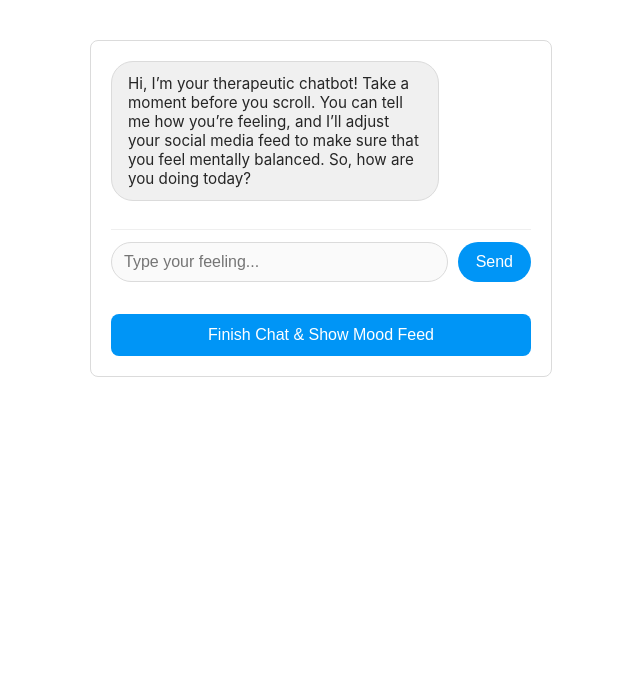
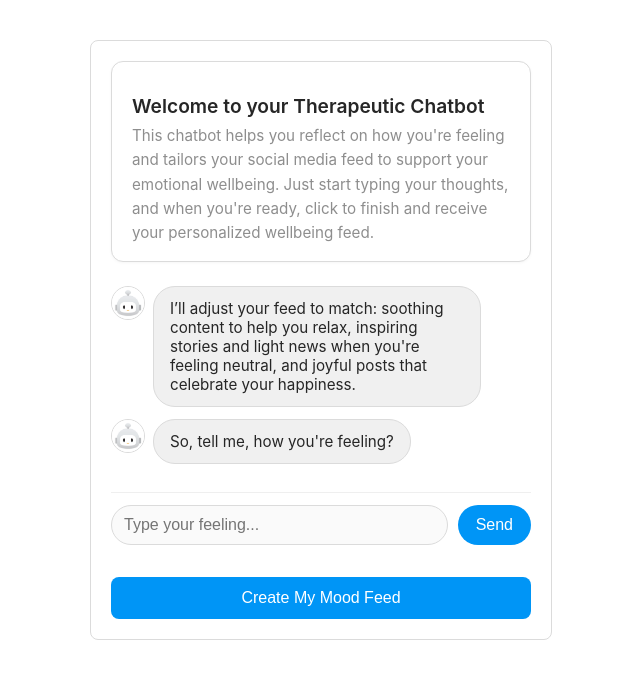
Before and after one commit to NoortjevanVelzen/therapeutic-chatbot, a React (Create React App) app in the folder frontend/: page / in a window 1280 px wide. Both pictures are taken after a click on the button "Get Started". Shown: the top 678 px of the page, without its empty margins (319-959 px from the left). Built offline with nearby package versions, Linux system fonts and the light colour scheme.

Commit message:
explanatory box above chatbot interface and chatbot avatars next to messages

```diff
--- a/frontend/src/components/ChatbotScreen.js
+++ b/frontend/src/components/ChatbotScreen.js
@@ -11,7 +11,11 @@ function ChatbotScreen({ onFinish }) {
     {
       role: "assistant",
       content:
-        "Hi, I’m your therapeutic chatbot! Take a moment before you scroll. You can tell me how you’re feeling, and I’ll adjust your social media feed to make sure that you feel mentally balanced. \n So, how are you doing today?",
+        "I’ll adjust your feed to match: soothing content to help you relax, inspiring stories and light news when you're feeling neutral, and joyful posts that celebrate your happiness.",
+    },
+    {
+      role: "assistant",
+      content: "So, tell me, how you're feeling?",
     },
   ]);
   const [input, setInput] = useState("");
@@ -75,17 +79,29 @@ function ChatbotScreen({ onFinish }) {
 
   return (
     <div className={styles.container}>
+      <div className={styles.introBox}>
+        <h2 className={styles.introTitle}>Welcome to your Therapeutic Chatbot</h2>
+        <p className={styles.introText}>
+          This chatbot helps you reflect on how you're feeling and tailors your social media feed to support your emotional wellbeing. Just start typing your thoughts, and when you're ready, click to finish and receive your personalized wellbeing feed.
+        </p>
+      </div>
+
       <div className={styles.chatBox}>
         {messages.map((msg, idx) => (
           <div
             key={idx}
-            className={`${styles.message} ${
-              msg.role === "user" ? styles.user : styles.assistant
-            }`}
-          >
+            className={`${styles.message} ${msg.role === "user" ? styles.user : styles.assistant}`}
+        >
+            {msg.role === "assistant" && (
+              <img
+                src="/chatbot-avatar.png"
+                alt="Chatbot"
+                className={styles.avatarSmall}
+              />
+            )}
             <span className={styles.bubble}>{msg.content}</span>
           </div>
-        ))}
+    ))}
 
         <div className={styles.inputContainer}>
           <input
@@ -110,7 +126,7 @@ function ChatbotScreen({ onFinish }) {
           className={styles.finishButton}
           disabled={loading || !canFinish}
         >
-          {loading ? "Analyzing mood..." : "Finish Chat & Show Mood Feed"}
+          {loading ? "Analyzing mood..." : "Create My Mood Feed"}
         </button>
 
         {error && <div className={styles.error}>{error}</div>}
--- a/frontend/src/components/ChatbotScreen.module.css
+++ b/frontend/src/components/ChatbotScreen.module.css
@@ -1,3 +1,29 @@
+.introBox {
+  margin-bottom: 24px;
+  padding: 16px 20px;
+  background: #fff;
+  border: 1px solid #dbdbdb;
+  border-radius: 12px;
+  text-align: left;
+  box-shadow: 0 1px 3px rgba(0, 0, 0, 0.04);
+  font-family: -apple-system, BlinkMacSystemFont, "Segoe UI", Roboto, Helvetica,
+    Arial, sans-serif;
+}
+
+.introTitle {
+  font-size: 1.2rem;
+  font-weight: 600;
+  color: #262626;
+  margin-bottom: 6px;
+}
+
+.introText {
+  font-size: 0.95rem;
+  color: #8e8e8e;
+  line-height: 1.6;
+  margin: 0;
+}
+
 .container {
   max-width: 420px;
   margin: 40px auto;
@@ -20,8 +46,17 @@
   display: flex;
 }
 
+.avatarSmall {
+  width: 32px;
+  height: 32px;
+  border-radius: 50%;
+  object-fit: cover;
+  margin-right: 8px;
+  border: 1px solid #dbdbdb;
+}
 .assistant {
   justify-content: flex-start;
+  align-items: flex-start;
 }
 
 .user {
```
